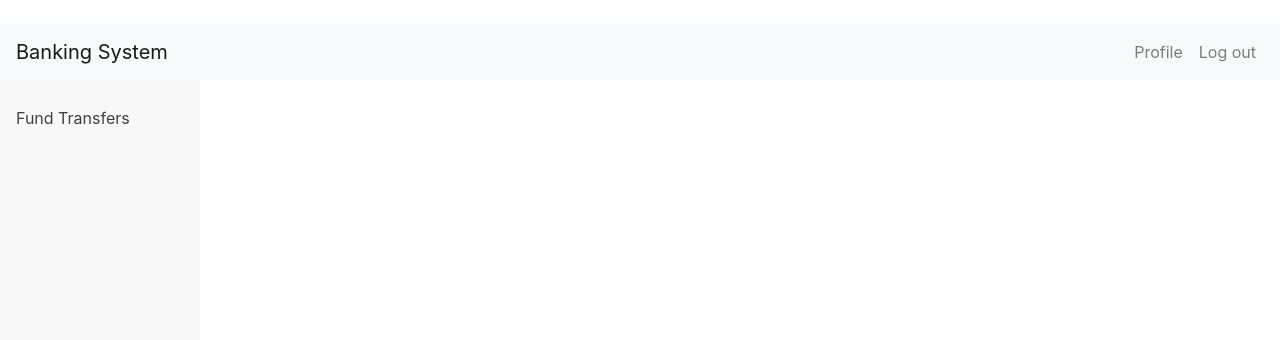
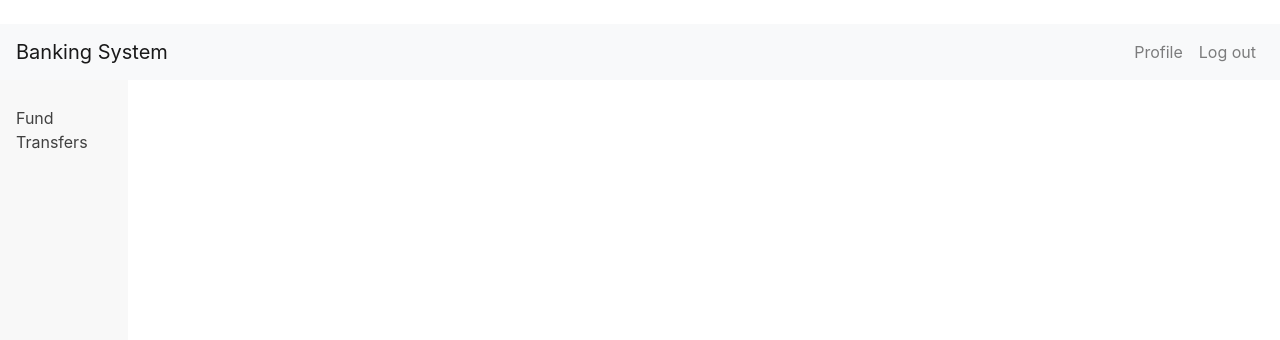
Before and after one commit to CSE545/BankingSystem, a Django app: template banking_system/templates/homepage.html in a window 1280 px wide. Shown: the top 340 px of the page. Run offline with Django 3.2, Linux system fonts and the light colour scheme; the template is opened without the code that fills it, so the values that code supplies are empty; some libraries are stand-ins or nearby versions.

Commit message:
Fixed UI issues

```diff
--- a/banking_system/templates/employee_home.html
+++ b/banking_system/templates/employee_home.html
@@ -3,7 +3,7 @@
 <style>
     .sidenav {
   height: 100%; /* Full-height: remove this if you want "auto" height */
-  width: 200px; /* Set the width of the sidebar */
+  width: 10%; /* Set the width of the sidebar */
   position: fixed; /* Fixed Sidebar (stay in place on scroll) */
   z-index: 1; /* Stay on top */
   top: 40; /* Stay at the top */
--- a/banking_system/templates/homepage.html
+++ b/banking_system/templates/homepage.html
@@ -3,7 +3,7 @@
 <style>
     .sidenav {
   height: 100%; /* Full-height: remove this if you want "auto" height */
-  width: 200px; /* Set the width of the sidebar */
+  width: 10%; /* Set the width of the sidebar */
   position: fixed; /* Fixed Sidebar (stay in place on scroll) */
   z-index: 1; /* Stay on top */
   top: 40; /* Stay at the top */
```
